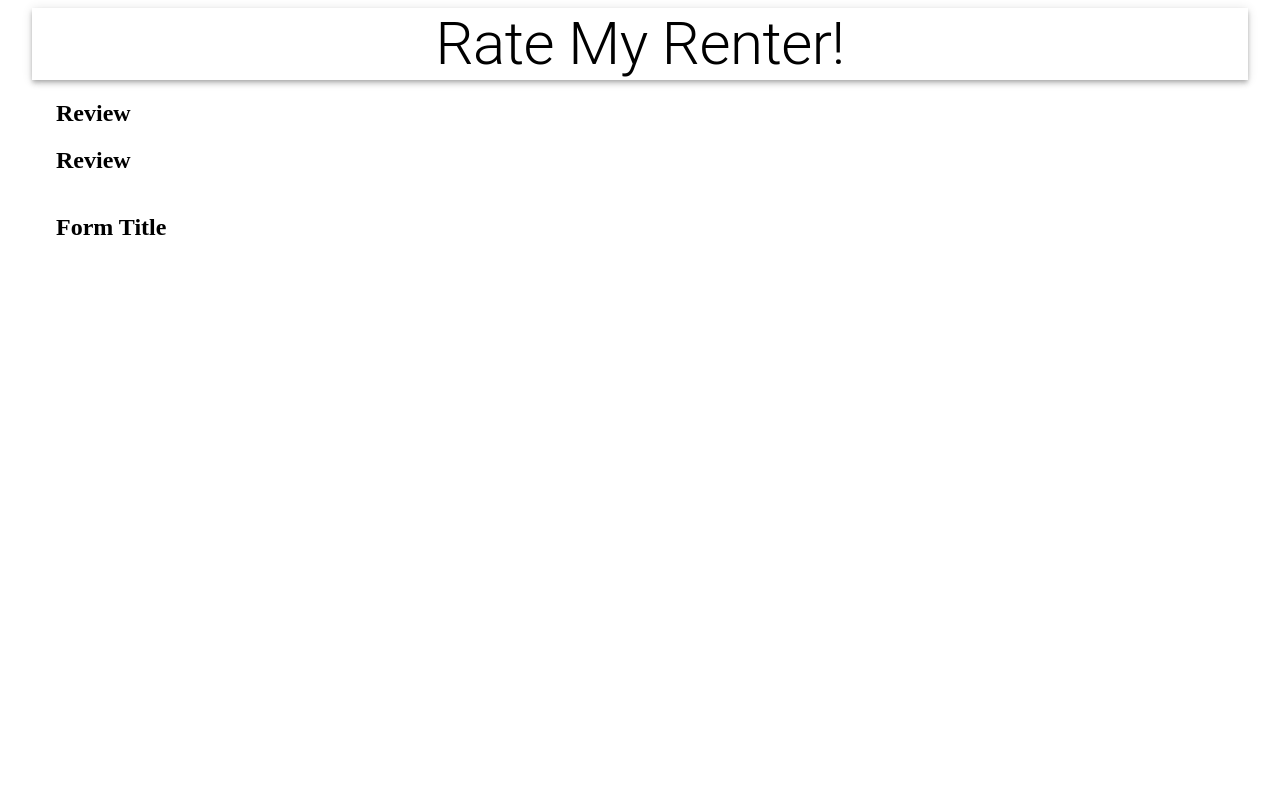
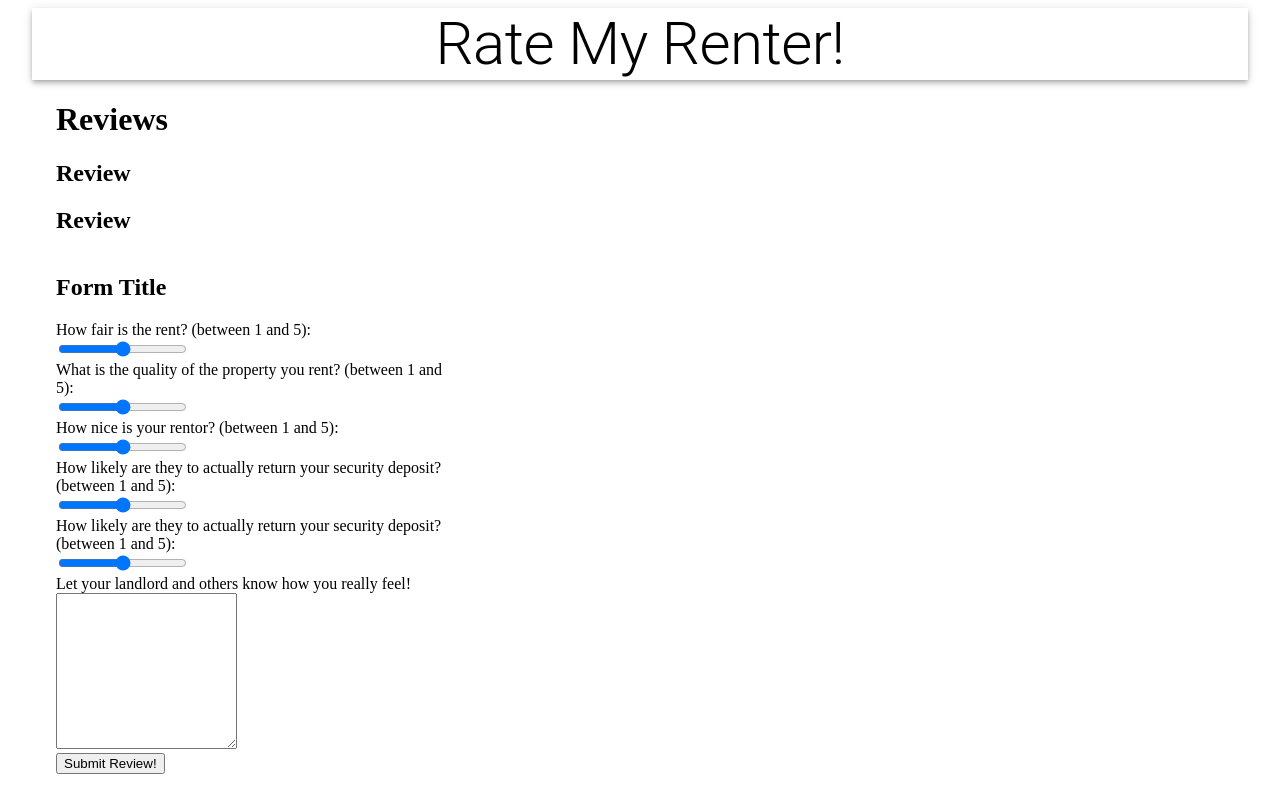
Before and after one commit to brcodington78/Rate-My-Renter, a React (Create React App) app in the folder rate-my-renter/client/: page / in a window 1280 px wide. Built offline with nearby package versions, Linux system fonts and the light colour scheme; no server answers.

Commit message:
setting the base logic and structure of the reviewForm

```diff
--- a/rate-my-renter/client/package.json
+++ b/rate-my-renter/client/package.json
@@ -2,6 +2,7 @@
   "name": "client",
   "version": "0.1.0",
   "private": true,
+  "proxy": "http://localhost:5000",
   "dependencies": {
     "@material-ui/core": "^4.12.3",
     "@testing-library/jest-dom": "^5.11.4",
--- a/rate-my-renter/client/src/App.js
+++ b/rate-my-renter/client/src/App.js
@@ -1,9 +1,18 @@
-import React from 'react';
+import React, {useEffect} from 'react';
 import {Container, AppBar, Typography, Grow, Grid} from '@material-ui/core';
+import {useDispatch} from "react-redux"
+
+import {getReviews} from './actions/reviews'
 import Reviews from './components/Reviews/Reviews';
 import ReviewForm from './components/Forms/ReviewForm/ReviewForm';
 
 function App() {
+    const dispatch = useDispatch();
+
+    useEffect(() => {
+        dispatch(getReviews());
+    }, [dispatch])
+
     return (
       <div>
         <Container maxwidth="lg">
@@ -14,7 +23,7 @@ function App() {
           </AppBar>
           <Grow in>
             <Container>
-              <Grid container justify="space-between" alignItems="stretch">
+              <Grid container justifyContent="space-between" alignItems="stretch">
                 <Grid item xs={12} sm={12}>
                     <Reviews />
                 </Grid>
--- a/rate-my-renter/client/src/actions/reviews.js
+++ b/rate-my-renter/client/src/actions/reviews.js
@@ -0,0 +1,16 @@
+import * as api from '../api';
+
+//Action Creators
+
+export const getReviews = () => async (dispatch) => {
+    try {
+        const {data} = await api.fetchReviews();
+
+        dispatch({type: 'FETCH_ALL_REVIEWS', payload: data})
+    } catch (error) {
+        console.log(error.message);
+    }
+
+
+
+}
--- a/rate-my-renter/client/src/api/index.js
+++ b/rate-my-renter/client/src/api/index.js
@@ -1,5 +1,5 @@
 import axios from 'axios';
 
-const url = 'http://localhose:5000/reviews'
+const url = 'http://localhost:5000/reviews'
 
 export const fetchReviews = () => axios.get(url);
--- a/rate-my-renter/client/src/components/Forms/ReviewForm/ReviewForm.js
+++ b/rate-my-renter/client/src/components/Forms/ReviewForm/ReviewForm.js
@@ -1,11 +1,133 @@
-import React from 'react'
+import React, {useState} from 'react'
 
 function ReviewForm() {
+
+    let [reviewData, setReviewData] = useState({
+        reviewText: "",
+        priceRating: 3,
+        propertyRating: 3,
+        nicenessRating: 3,
+        depositReturnRating: 3,
+        hotness: 3,
+        // Not sure if I need to include this if the database will automatically set the date
+        // createdAt: {
+        //     type: Date,
+        //     default: new Date(),
+        // }
+    });
+
+    const handleSubmit = () => {
+
+    }
+
+
     return (
+      <>
+        <h2>Form Title</h2>
         <form>
-            <h2>Form Title</h2>
+          <label htmlFor="price-fairness-input">
+            How fair is the rent? (between 1 and 5):
+          </label>
+          <br/>
+          <input
+            type="range"
+            id="price-fairness-input"
+            name="price-fairness"
+            min="1"
+            max="5"
+            value={reviewData.priceRating}
+            onChange={(e) =>
+              setReviewData({ ...reviewData, priceRating: e.target.value })
+            }
+          />
+          <br />
+          <label htmlFor="property-rating-input">
+            What is the quality of the property you rent? (between 1 and 5):
+          </label>
+          <br/>
+          <input
+            type="range"
+            id="property-rating-input"
+            name="property-rating"
+            min="1"
+            max="5"
+            value={reviewData.propertyRating}
+            onChange={(e) =>
+              setReviewData({ ...reviewData, propertyRating: e.target.value })
+            }
+          />
+          <br/>
+          <label htmlFor="niceness-rating-input">
+            How nice is your rentor? (between 1 and 5):
+          </label>
+          <br/>
+          <input
+            type="range"
+            id="niceness-rating-input"
+            name="niceness-rating"
+            min="1"
+            max="5"
+            value={reviewData.nicenessRating}
+            onChange={(e) =>
+              setReviewData({ ...reviewData, nicenessRating: e.target.value })
+            }
+          />
+          <br/>
+          <label htmlFor="deposit-return-rating-input">
+            How likely are they to actually return your security deposit?
+            (between 1 and 5):
+          </label>
+          <br/>
+          <input
+            type="range"
+            id="deposit-return-rating-input"
+            name="deposit-return-rating"
+            min="1"
+            max="5"
+            value={reviewData.depositReturnRating}
+            onChange={(e) =>
+              setReviewData({
+                ...reviewData,
+                depositReturnRating: e.target.value,
+              })
+            }
+          />
+          <br/>
+          <label htmlFor="hotness-rating-input">
+            How likely are they to actually return your security deposit?
+            (between 1 and 5):
+          </label>
+          <br/>
+          <input
+            type="range"
+            id="hotness-rating-input"
+            name="hotness-rating"
+            min="1"
+            max="5"
+            value={reviewData.hotnessRating}
+            onChange={(e) =>
+              setReviewData({
+                ...reviewData,
+                hotnessRating: e.target.value,
+              })
+            }
+          />
+          <br/>
+          <label htmlFor="landlord-review-text" /> Let your landlord and others know how you really feel!
+          <textarea
+            id="landlord-review-text"
+            name="landlord-review"
+            cols="20"
+            rows="10"
+            value={reviewData.reviewText}
+            onChange={(e) =>
+              setReviewData({ ...reviewData, reviewText: e.target.value })}>
+            </textarea>
+            <br/>
+          <button>Submit Review!</button>
         </form>
-    )
+      </>
+    );
 }
 
 export default ReviewForm
--- a/rate-my-renter/client/src/components/Reviews/Reviews.js
+++ b/rate-my-renter/client/src/components/Reviews/Reviews.js
@@ -1,9 +1,18 @@
 import React from 'react'
+import {useSelector} from 'react-redux';
+
 import Review from './Review/Review'
 
+
 function Reviews() {
+
+    const reviews = useSelector((state) => state.reviews)
+
+    console.log(reviews)
+
     return (
         <>
+            <h1>Reviews</h1>
             <Review/>
             <Review />
         </>
--- a/rate-my-renter/client/src/reducers/reviews.js
+++ b/rate-my-renter/client/src/reducers/reviews.js
@@ -3,8 +3,8 @@
 
 export default (reviews = [], action) => {
     switch (action.type) {
-        case 'FETCH_ALL':
-            return reviews;
+        case 'FETCH_ALL_REVIEWS':
+            return action.payload;
         case 'CREATE':
             return reviews
         default:
```
Also changed, not shown: 2 other files (tests, documents, lock files or other folders).
